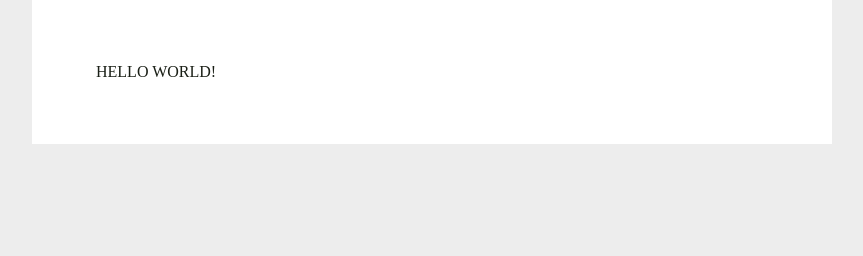
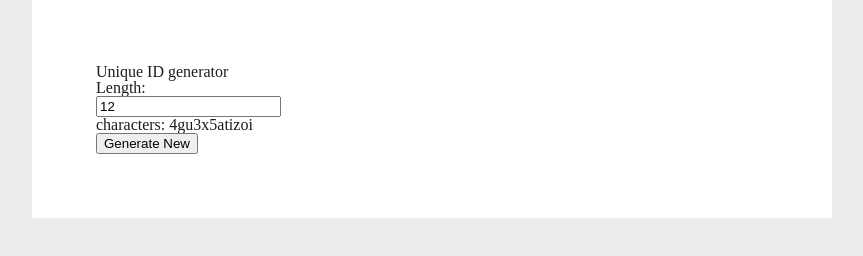
Before and after one commit to sergeymoryakov/id-generator, a website with bundled scripts: page index.html in a window 1280 px wide. Shown: the whole page, without its empty margins (208-1071 px from the left). Built offline with nearby package versions, Linux system fonts and the light colour scheme.

Commit message:
simple custom ID generator

```diff
--- a/index.css
+++ b/index.css
@@ -1,5 +1,5 @@
 html {
-    font-family: ;
+    /* font-family: ; */
     font-size: 1em;
     color: #1a1f16;
     background-color: #ededed;
--- a/index.html
+++ b/index.html
@@ -10,8 +10,12 @@
     </head>
     <body>
         <div class="container">
-            <h2>HELLO WORLD!</h2>
+            <h2>Unique ID generator</h2>
+            <p>Length:</p>
+            <input id="input1" type="text" />
+            <p>characters: <span id="id1"></span></p>
+            <button id="id1Btn">Generate New</button>
         </div>
-        <script src="index.js"></script>
+        <script type="module" src="index.js"></script>
     </body>
 </html>
--- a/index.js
+++ b/index.js
@@ -1 +1,45 @@
-console.log("Test message: script link success.");
+const DEFAULT_LENGHT = 12;
+
+const input1Node = document.getElementById("input1");
+const id1Node = document.getElementById("id1");
+const id1BtnNode = document.getElementById("id1Btn");
+
+function generateID(length) {
+    return [...Array(length)]
+        .map(() => (~~(Math.random() * 36)).toString(36))
+        .join("");
+}
+
+// Initial rendering
+input1Node.value = DEFAULT_LENGHT;
+const id1 = generateID(DEFAULT_LENGHT); // Produces a 10-character unique ID
+console.log("ID1: ", id1);
+id1Node.innerText = id1;
+console.log("id1Node.value: ", input1Node.value); // Produces a 10-character unique ID
+
+id1BtnNode.addEventListener("click", () => {
+    id1Node.innerText = "";
+    const newLenght = parseInt(input1Node.value);
+    console.log("newLenght: ", newLenght);
+    const newId1 = generateID(newLenght);
+    id1Node.innerText = newId1;
+});
+
+// import { v4 as uuidv4 } from "./node_modules/uuid";
+
+// console.log(uuidv4());
+
+// const generateUniqueId = require("generate-unique-id");
+// const id1 = generateUniqueId();
+// const id2 = generateUniqueId({
+//     length: 8,
+//     useLetters: false,
+// });
+// const id3 = generateUniqueId({
+//     includeSymbols: ["@", "$", "#"],
+//     excludeSymbols: ["Z", "z"],
+// });
+
+// console.log(`New ID1: ${id1}.`);
+// console.log(`New ID2: ${id2}.`);
+// console.log(`New ID3: ${id3}.`);
```
Also changed, not shown: package.json (added, +7 -0 lines), README.md, 2 other files.
